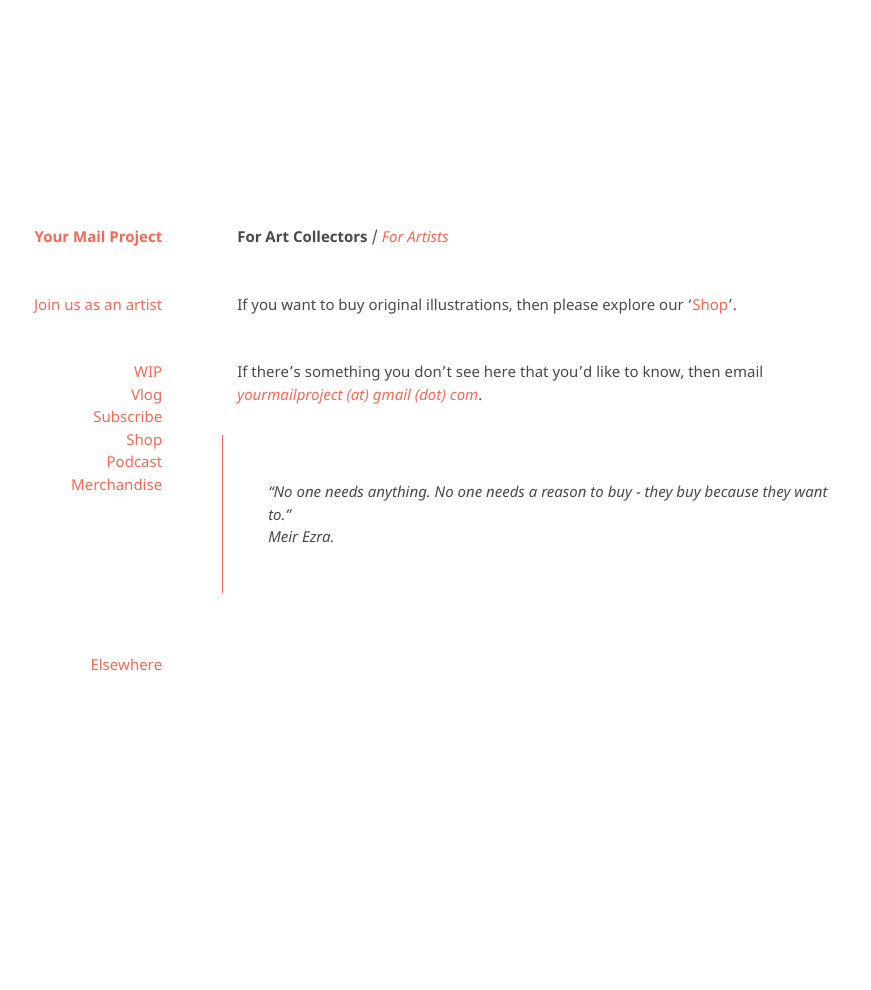
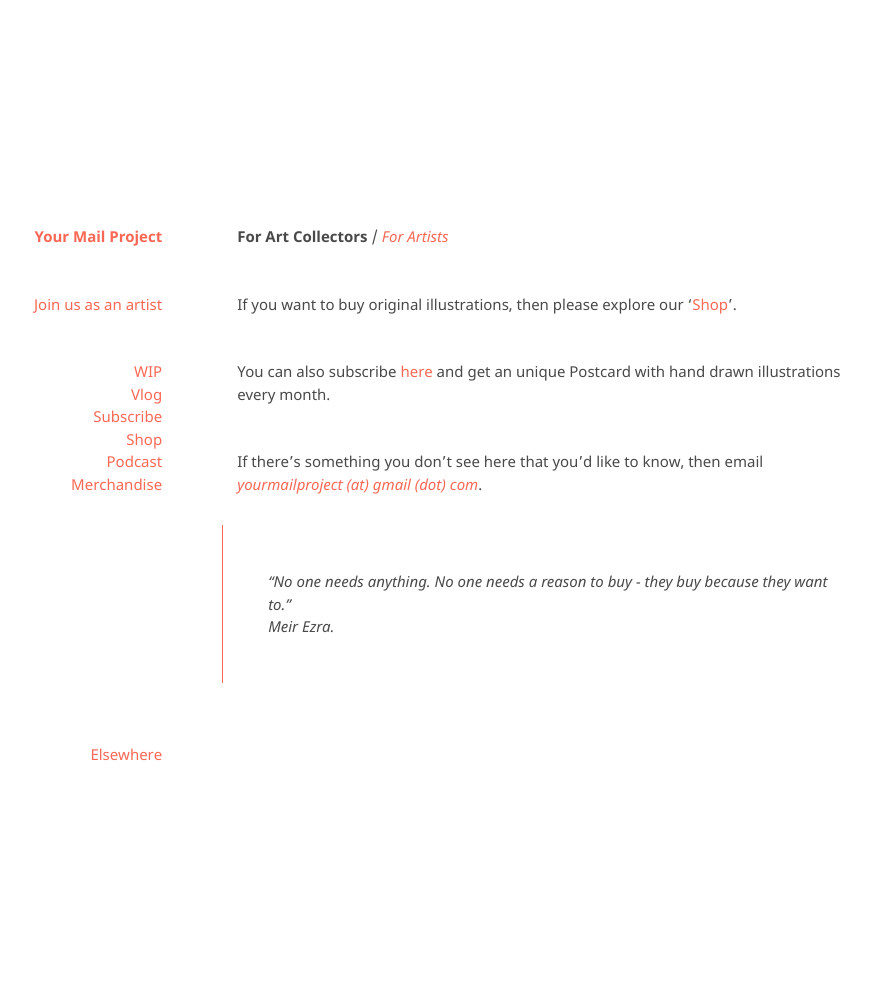
Before and after one commit to kvshvlin/yourmailproject, a Jekyll site: the page built from forartcollectors.md, in a window 1280 px wide. Shown: the whole page, without its empty margins (191-1062 px from the left). Built offline with Jekyll 4.4.1, drawn with Linux system fonts in a browser that asks for light colours; our own code applies the rules of GitHub Pages for plain Markdown files; before the commit the page ends 900 px from its top, so only the background shows below that.

Commit message:
Update forartcollectors.md

```diff
--- a/forartcollectors.md
+++ b/forartcollectors.md
@@ -1,6 +1,8 @@
 **For Art Collectors** / [_For Artists_](https://kvshvlin.github.io/yourmailproject/forartists.html)
 
 If you want to buy original illustrations, then please explore our '<a href="https://www.gumroad.com/yourmailproject" target="_blank">Shop</a>'.
+
+You can also subscribe <a href="https://www.patreon.com/yourmailproject?fan_landing=true" target="_blank">here</a> and get an unique Postcard with hand drawn illustrations every month.
 
 If there’s something you don’t see here that you’d like to know, then email
 [_yourmailproject (at) gmail (dot) com_](mailto:yourmailproject@gmail.com).
```
